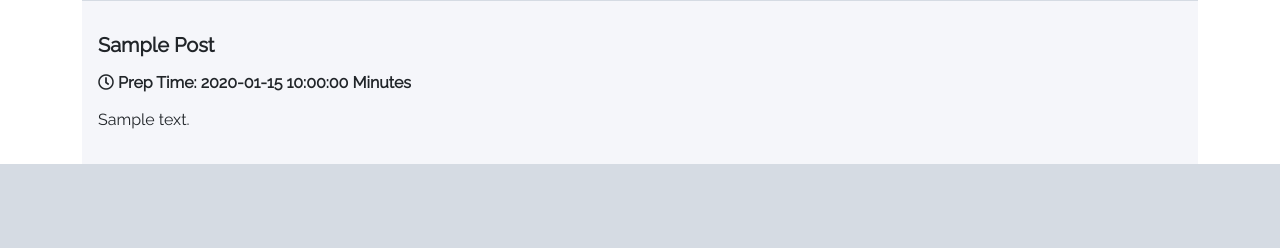
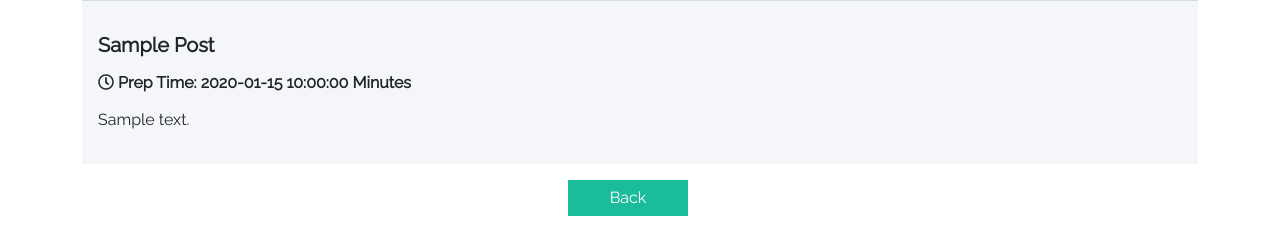
Before and after one commit to AlvaroEtxague/Milestone3_Foodie, a Flask app: template website/templates/post.html in a window 1280 px wide. Shown: the part 989-1237 px from the top of the page. Before the commit the page ends 1153 px from the top, so only its background shows below. Run offline with Flask 2, Linux system fonts and the light colour scheme; the template is opened without the code that fills it: most values are stand-ins (such as "Sample title", 1, 10 or a date in 2020); grey boxes marked "Sample" are stand-in pictures; parts of the project's set-up code (start-up, migrations or seed data) failed here and were passed over; some libraries are stand-ins or nearby versions.

Commit message:
Adding back button to posts

```diff
--- a/website/templates/post.html
+++ b/website/templates/post.html
@@ -17,6 +17,13 @@
             </div>
         </div>
     </div>
+
+    <div class="row mb-3">
+        <div class="col d-flex justify-content-center py-3">
+            <a href="{{ url_for('views.home')}}"
+                class="btn btn-primary mx-1">Back</a>
+        </div>
+    </div>
 </div>
 
 {% endblock  %}
```
